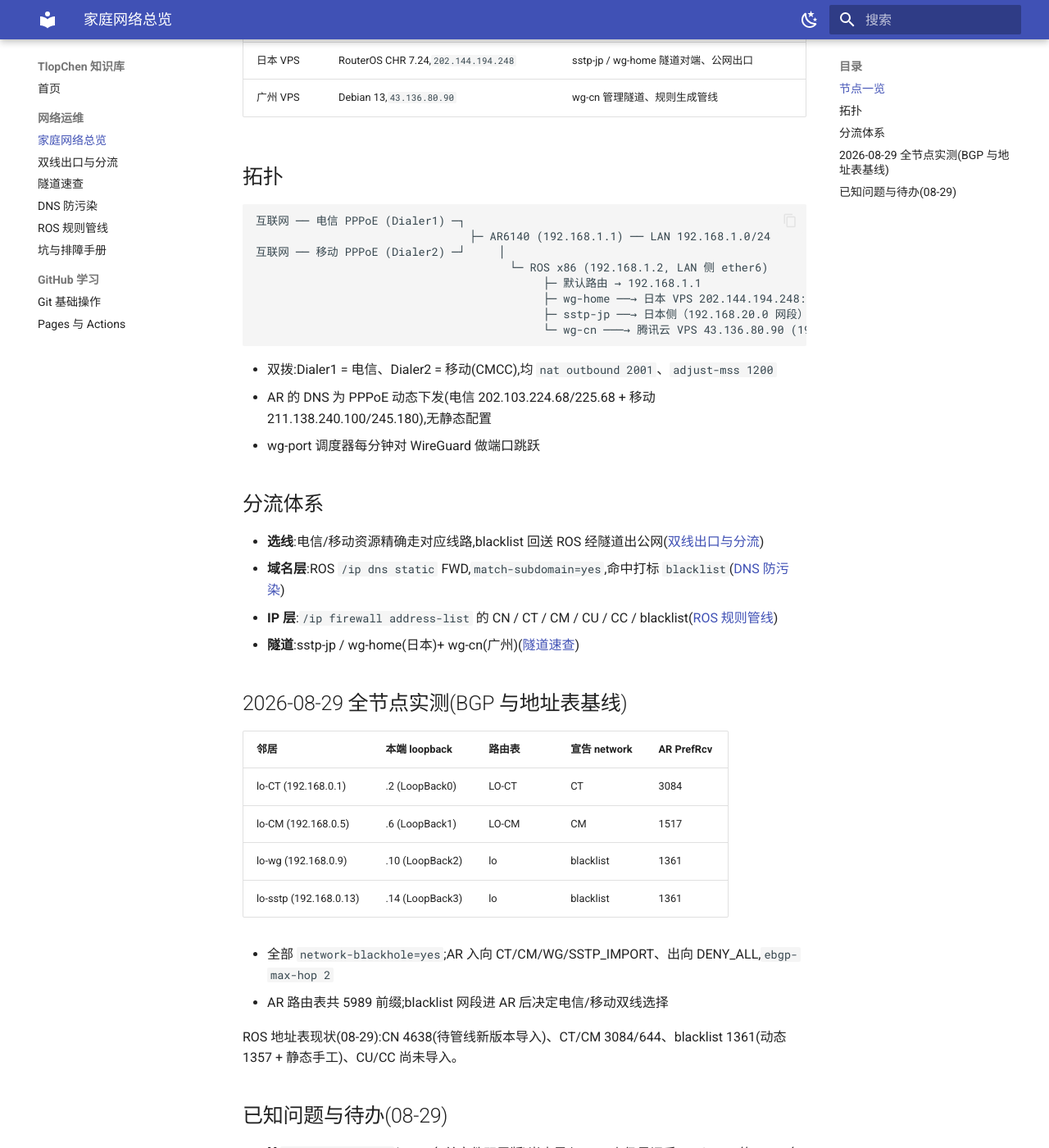
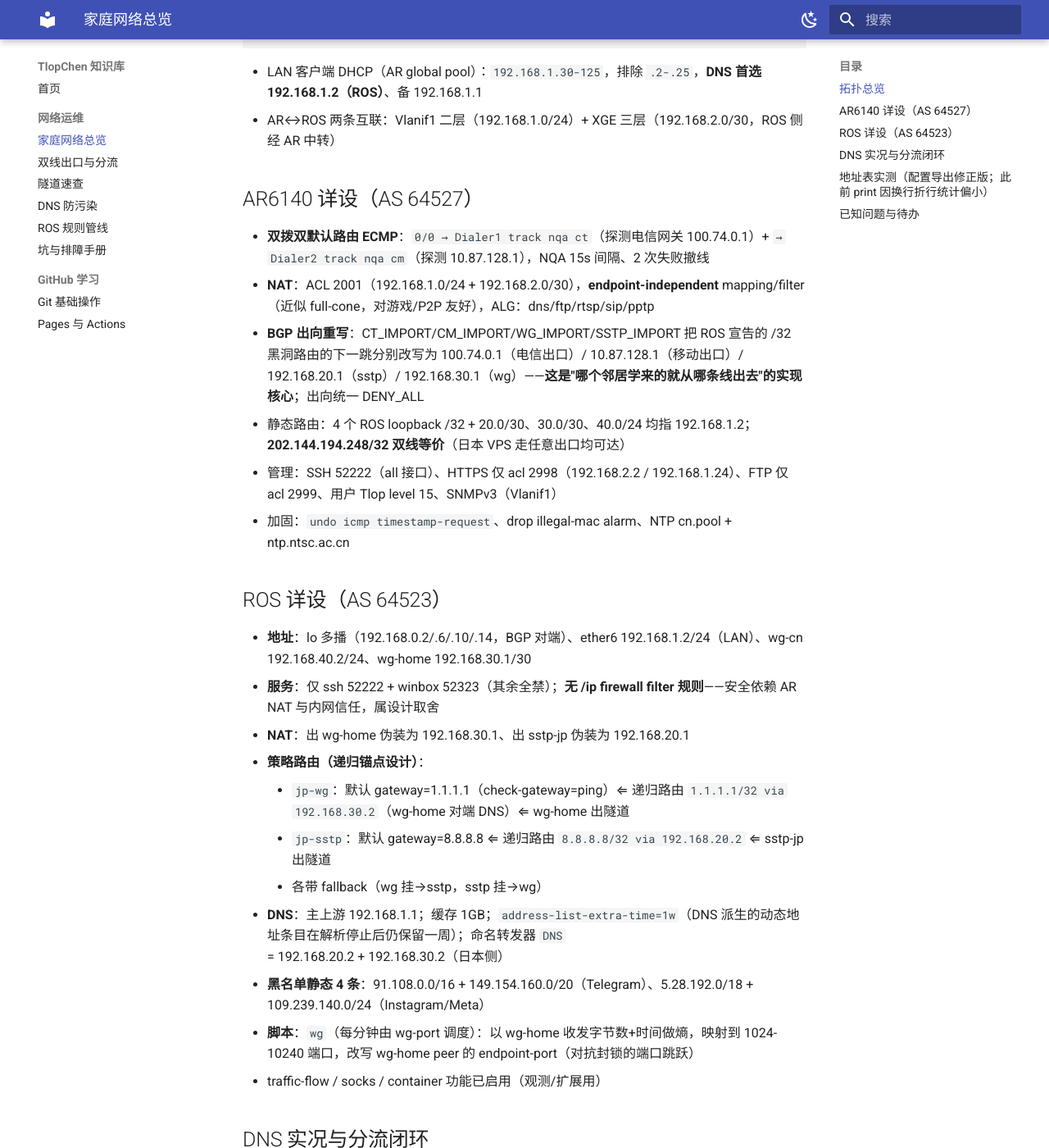
Before and after one commit to TlopChen/wiki, an MkDocs documentation site: the page built from docs/network/home-lab.md, in a window 1280 px wide and 1400 px high, scrolled down 481 px. Shown: the whole window at 82% size. Built offline with MkDocs 1.6.1 and Material for MkDocs 9.7.7, drawn with Linux system fonts in a browser that asks for light colours; some of the changed text lies outside the part shown.

Commit message:
home-lab：基于全量配置导出重写（AR 双拨NQA+route-policy 重写、ROS 递归锚点路由、地址表修正、jp-wg 根因）

````diff
--- a/docs/network/home-lab.md
+++ b/docs/network/home-lab.md
@@ -1,61 +1,66 @@
 # 家庭网络总览
 
-!!! abstract "家庭网络架构速查"
-    出口、选线、隧道、DNS 的分层总览。细节见右侧各篇。
+2026-08-29 基于**全量配置导出**（ROS `/export show-sensitive` 781KB + AR `display current-configuration`）逐项核实，原始配置归档于 VPS `/root/config-backups/2026-08-29/`（含密钥，勿外传）。规则管线见 [ROS 规则管线](ros-rules-pipeline.md)。
 
-## 节点一览
-
-| 节点 | 系统 | 角色 |
-|---|---|---|
-| AR6140 | V300R024C00SPC100,`192.168.1.1`,AS 64527 | 双 PPPoE 电信+移动出口、NAT、BGP 路由接收 |
-| 家里 ROS | RouterOS 7.24 stable,`192.168.1.2`,AS 64523 | BGP 黑洞通告、mangle PBR 分流、DNS、隧道端点 |
-| 日本 VPS | RouterOS CHR 7.24,`202.144.194.248` | sstp-jp / wg-home 隧道对端、公网出口 |
-| 广州 VPS | Debian 13,`43.136.80.90` | wg-cn 管理隧道、规则生成管线 |
-
-## 拓扑
+## 拓扑总览
 
 ```
-互联网 ── 电信 PPPoE (Dialer1) ─┐
-                                ├─ AR6140 (192.168.1.1) ── LAN 192.168.1.0/24
-互联网 ── 移动 PPPoE (Dialer2) ─┘     │
-                                      └─ ROS x86 (192.168.1.2, LAN 侧 ether6)
-                                           ├─ 默认路由 → 192.168.1.1
-                                           ├─ wg-home ──→ 日本 VPS 202.144.194.248:7138
-                                           ├─ sstp-jp ──→ 日本侧（192.168.20.0 网段）
-                                           └─ wg-cn ───→ 腾讯云 VPS 43.136.80.90 (192.168.40.1)
+电信 PPPoE (Dialer1, GE0/0/12) ──┐
+                                  ├─ AR6140 (192.168.1.1, AS 64527)
+移动 PPPoE (Dialer2, GE0/0/13) ──┘    │ Vlanif1: 192.168.1.0/24 (DHCP)
+                                       │ XGE0/0/0: 192.168.2.1/30 ── 192.168.2.2（服务器，疑 OxiDNS）
+                                       │
+                                  ROS x86 (192.168.1.2, AS 64523, ether6=LAN)
+                                       ├─ wg-home ──→ 日本 VPS 202.144.194.248:端口跳跃(3258-10240)
+                                       ├─ sstp-jp ──→ 202.144.194.248:443（192.168.20.0/30）
+                                       └─ wg-cn ───→ 腾讯云 VPS 43.136.80.90（192.168.40.0/24，管理）
 ```
 
-- 双拨:Dialer1 = 电信、Dialer2 = 移动(CMCC),均 `nat outbound 2001`、`adjust-mss 1200`
-- AR 的 DNS 为 PPPoE 动态下发(电信 202.103.224.68/225.68 + 移动 211.138.240.100/245.180),无静态配置
-- wg-port 调度器每分钟对 WireGuard 做端口跳跃
+- LAN 客户端 DHCP（AR global pool）：`192.168.1.30-125`，排除 `.2-.25`，**DNS 首选 192.168.1.2（ROS）**、备 192.168.1.1
+- AR↔ROS 两条互联：Vlanif1 二层（192.168.1.0/24）+ XGE 三层（192.168.2.0/30，ROS 侧经 AR 中转）
 
-## 分流体系
+## AR6140 详设（AS 64527）
 
-- **选线**:电信/移动资源精确走对应线路,blacklist 回送 ROS 经隧道出公网([双线出口与分流](dual-wan-routing.md))
-- **域名层**:ROS `/ip dns static` FWD,`match-subdomain=yes`,命中打标 `blacklist`([DNS 防污染](dns-architecture.md))
-- **IP 层**:`/ip firewall address-list` 的 CN / CT / CM / CU / CC / blacklist([ROS 规则管线](ros-rules-pipeline.md))
-- **隧道**:sstp-jp / wg-home(日本)+ wg-cn(广州)([隧道速查](tunnels.md))
+- **双拨双默认路由 ECMP**：`0/0 → Dialer1 track nqa ct`（探测电信网关 100.74.0.1）+ `→ Dialer2 track nqa cm`（探测 10.87.128.1），NQA 15s 间隔、2 次失败撤线
+- **NAT**：ACL 2001（192.168.1.0/24 + 192.168.2.0/30），**endpoint-independent** mapping/filter（近似 full-cone，对游戏/P2P 友好），ALG：dns/ftp/rtsp/sip/pptp
+- **BGP 出向重写**：CT_IMPORT/CM_IMPORT/WG_IMPORT/SSTP_IMPORT 把 ROS 宣告的 /32 黑洞路由的下一跳分别改写为 100.74.0.1（电信出口）/ 10.87.128.1（移动出口）/ 192.168.20.1（sstp）/ 192.168.30.1（wg）——**这是"哪个邻居学来的就从哪条线出去"的实现核心**；出向统一 DENY_ALL
+- 静态路由：4 个 ROS loopback /32 + 20.0/30、30.0/30、40.0/24 均指 192.168.1.2；**202.144.194.248/32 双线等价**（日本 VPS 走任意出口均可达）
+- 管理：SSH 52222（all 接口）、HTTPS 仅 acl 2998（192.168.2.2 / 192.168.1.24）、FTP 仅 acl 2999、用户 Tlop level 15、SNMPv3（Vlanif1）
+- 加固：`undo icmp timestamp-request`、drop illegal-mac alarm、NTP cn.pool + ntp.ntsc.ac.cn
 
-## 2026-08-29 全节点实测(BGP 与地址表基线)
+## ROS 详设（AS 64523）
 
-| 邻居 | 本端 loopback | 路由表 | 宣告 network | AR PrefRcv |
-|---|---|---|---|---|
-| lo-CT (192.168.0.1) | .2 (LoopBack0) | LO-CT | CT | 3084 |
-| lo-CM (192.168.0.5) | .6 (LoopBack1) | LO-CM | CM | 1517 |
-| lo-wg (192.168.0.9) | .10 (LoopBack2) | lo | blacklist | 1361 |
-| lo-sstp (192.168.0.13) | .14 (LoopBack3) | lo | blacklist | 1361 |
+- **地址**：lo 多播（192.168.0.2/.6/.10/.14，BGP 对端）、ether6 192.168.1.2/24（LAN）、wg-cn 192.168.40.2/24、wg-home 192.168.30.1/30
+- **服务**：仅 ssh 52222 + winbox 52323（其余全禁）；**无 /ip firewall filter 规则**——安全依赖 AR NAT 与内网信任，属设计取舍
+- **NAT**：出 wg-home 伪装为 192.168.30.1、出 sstp-jp 伪装为 192.168.20.1
+- **策略路由（递归锚点设计）**：
+    - `jp-wg`：默认 gateway=1.1.1.1（check-gateway=ping）⇐ 递归路由 `1.1.1.1/32 via 192.168.30.2`（wg-home 对端 DNS）⇐ wg-home 出隧道
+    - `jp-sstp`：默认 gateway=8.8.8.8 ⇐ 递归路由 `8.8.8.8/32 via 192.168.20.2` ⇐ sstp-jp 出隧道
+    - 各带 fallback（wg 挂→sstp，sstp 挂→wg）
+- **DNS**：主上游 192.168.1.1；缓存 1GB；`address-list-extra-time=1w`（DNS 派生的动态地址条目在解析停止后仍保留一周）；命名转发器 `DNS` = 192.168.20.2 + 192.168.30.2（日本侧）
+- **黑名单静态 4 条**：91.108.0.0/16 + 149.154.160.0/20（Telegram）、5.28.192.0/18 + 109.239.140.0/24（Instagram/Meta）
+- **脚本**：`wg`（每分钟由 wg-port 调度）：以 wg-home 收发字节数+时间做熵，映射到 1024-10240 端口，改写 wg-home peer 的 endpoint-port（对抗封锁的端口跳跃）
+- traffic-flow / socks / container 功能已启用（观测/扩展用）
 
-- 全部 `network-blackhole=yes`;AR 入向 CT/CM/WG/SSTP_IMPORT、出向 DENY_ALL,`ebgp-max-hop 2`
-- AR 路由表共 5989 前缀;blacklist 网段进 AR 后决定电信/移动双线选择
+## DNS 实况与分流闭环
 
-ROS 地址表现状(08-29):CN 4638(待管线新版本导入)、CT/CM 3084/644、blacklist 1361(动态 1357 + 静态手工)、CU/CC 尚未导入。
+1. LAN 客户端 → ROS DNS：普通域名 → 192.168.1.1（AR）→ ISP；**代理域名（FWD 4085 条）→ 转发器 "DNS"（日本侧 DNS）**，全部 `match-subdomain=yes`、不带 address-list
+2. DNS 侧（疑 192.168.2.2 上的 OxiDNS 及/或日本节点）观察解析，把得到的 IP **动态写入 ROS `blacklist` 地址表**（当前 1357 条动态 + 4 条静态，`address-list-extra-time=1w` 延长驻留）
+3. mangle：从 ether6 进入、目的在 `blacklist` 的新连接按 PCC（both-addresses-and-ports）2/0→`jp-wg`、2/1→`jp-sstp`
+4. 策略路由出日本隧道；同时这些网段经 BGP（lo-wg/lo-sstp）宣告给 AR，AR 用 route-policy 重写下一跳实现**双线择优出境**
 
-## 已知问题与待办(08-29)
+## 地址表实测（配置导出修正版；此前 print 因换行折行统计偏小）
 
-- [ ] `proxy-domain.rsc`(5197 条单文件双层版)尚未导入,ROS 上仍是旧手工 gfw.rsc 的 4085 条
-- [ ] cn-unicom.rsc / cn-cernet.rsc 未导入(CU/CC 空缺)
-- [ ] **jp-wg 路由表默认路由(gateway=1.1.1.1 via wg-home)INACTIVE**,fallback sstp-jp 生效中——双隧道负载均衡当前实际全走 sstp,wg-home 握手正常,需排查该路由的 check-gateway 写法
-- [ ] AR6140 / ROS 完整配置导出归档
-- [ ] VLAN 划分与接口表
-- [ ] 防火墙规则清单与用途说明
-- [ ] 巡检基线与脚本清单
+| 列表 | 条数 | 说明 |
+|---|---|---|
+| CN | 5615 | 中国大陆（静态） |
+| CT / CM | 3084 / 1517 | 电信 / 移动（= BGP 宣告数，AR PrefRcv 完全一致） |
+| blacklist | 4 静态 + 1357 动态 | TG/Meta 网段 + DNS 动态注入 |
+| not_global / bad_* / no_forward | 8/7/4 | defconf RFC6890 保留段 |
+
+## 已知问题与待办
+
+- [ ] **jp-wg 默认路由 INACTIVE（当前双隧道负载均衡实际全走 sstp）**：check-gateway ping 1.1.1.1 经 wg-home 不通（隧道握手正常、rx 11.7GiB），疑日本侧不放行转发 ICMP；可把锚点换成 `1.0.0.1` 或改用递归到 192.168.30.2 自身
+- [ ] `proxy-domain.rsc`（5197 条）未导入，ROS FWD 仍是旧手工版 4085 条
+- [ ] cn-unicom.rsc / cn-cernet.rsc 未导入（CU/CC 空缺）
+- [ ] 192.168.2.2 服务器（疑 OxiDNS 所在）未纳入巡检
````
